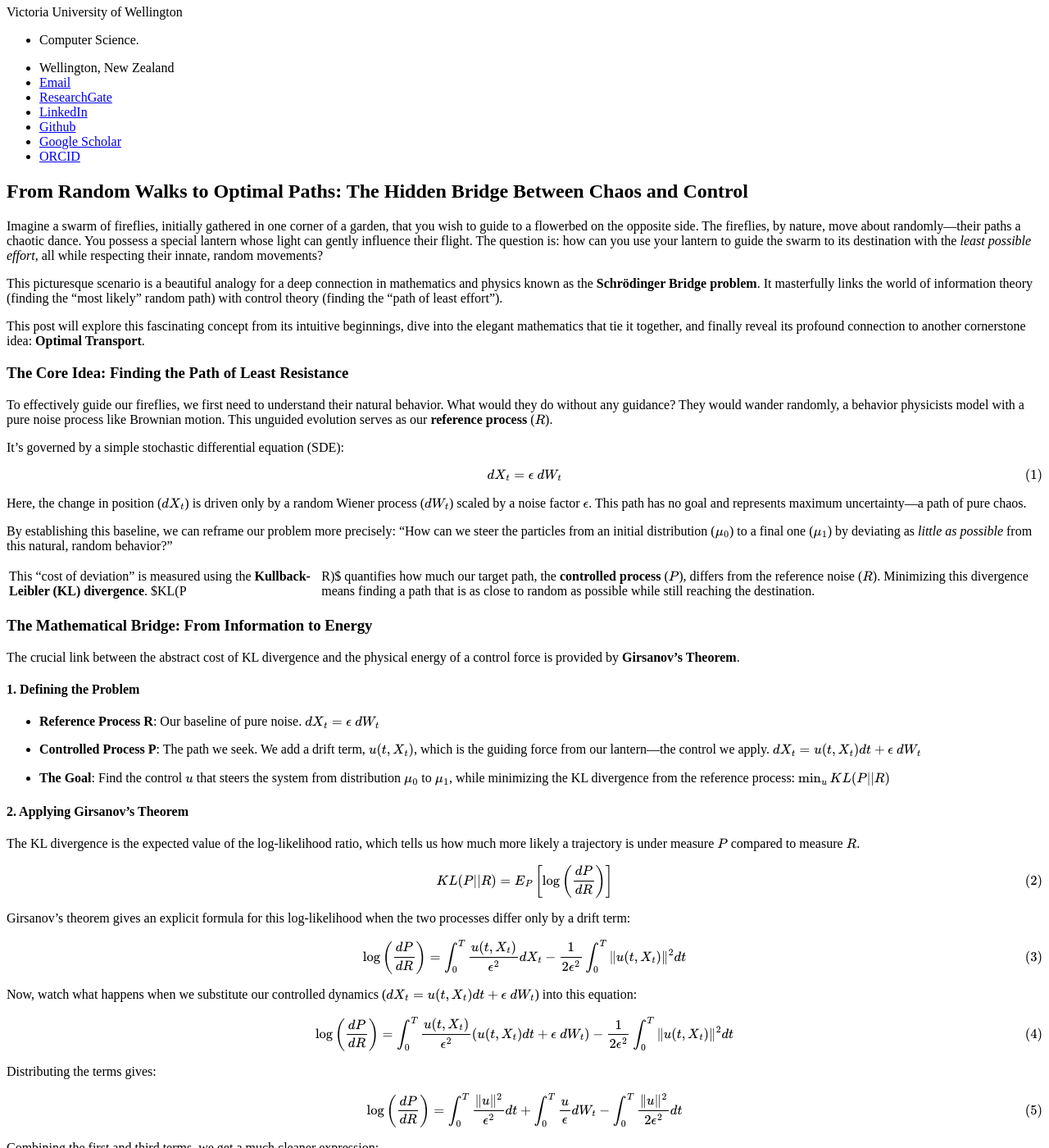
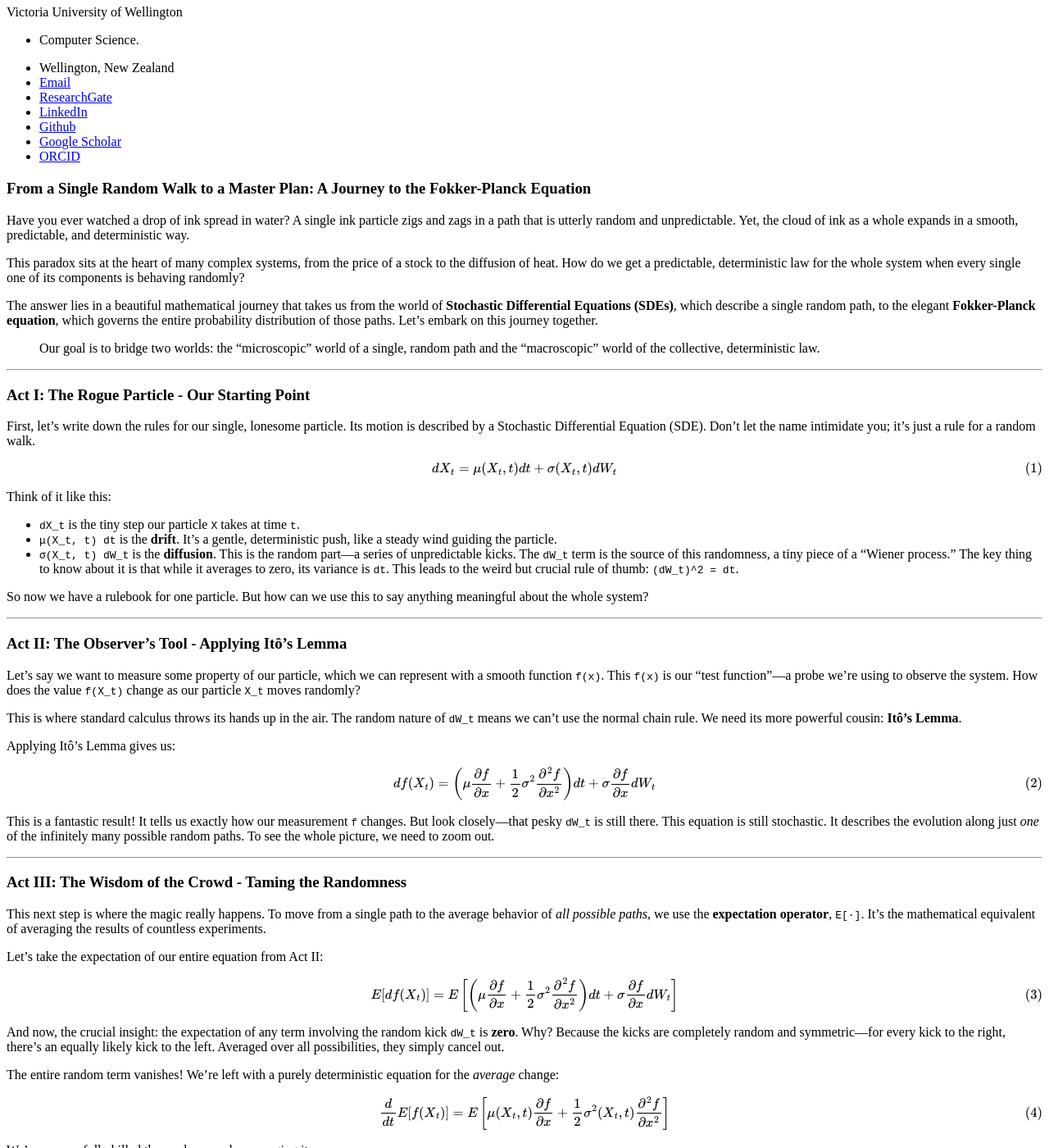
Before and after one commit to LiangXu123/LiangXu123.github.io, a Jekyll site: the page built from blogs/fk/static/fk.md, in a window 1280 px wide and 1400 px high, scrolled down 248 px. Shown: the whole window at 82% size. Built offline with Jekyll 4.4.1, drawn with Linux system fonts in a browser that asks for light colours; our own code applies the rules of GitHub Pages for plain Markdown files; formulas are drawn with MathJax 3; some of the changed text lies outside the part shown.

Commit message:
add blogs

```diff
--- a/blogs/fk/static/fk.md
+++ b/blogs/fk/static/fk.md
@@ -1,156 +1,103 @@
-## From Random Walks to Optimal Paths: The Hidden Bridge Between Chaos and Control
+# From a Single Random Walk to a Master Plan: A Journey to the Fokker-Planck Equation
 
-Imagine a swarm of fireflies, initially gathered in one corner of a garden, that you wish to guide to a flowerbed on the opposite side. The fireflies, by nature, move about randomly—their paths a chaotic dance. You possess a special lantern whose light can gently influence their flight. The question is: how can you use your lantern to guide the swarm to its destination with the *least possible effort*, all while respecting their innate, random movements?
+Have you ever watched a drop of ink spread in water? A single ink particle zigs and zags in a path that is utterly random and unpredictable. Yet, the cloud of ink as a whole expands in a smooth, predictable, and deterministic way.
 
-This picturesque scenario is a beautiful analogy for a deep connection in mathematics and physics known as the **Schrödinger Bridge problem**. It masterfully links the world of information theory (finding the "most likely" random path) with control theory (finding the "path of least effort").
+This paradox sits at the heart of many complex systems, from the price of a stock to the diffusion of heat. How do we get a predictable, deterministic law for the whole system when every single one of its components is behaving randomly?
 
-This post will explore this fascinating concept from its intuitive beginnings, dive into the elegant mathematics that tie it together, and finally reveal its profound connection to another cornerstone idea: **Optimal Transport**.
+The answer lies in a beautiful mathematical journey that takes us from the world of **Stochastic Differential Equations (SDEs)**, which describe a single random path, to the elegant **Fokker-Planck equation**, which governs the entire probability distribution of those paths. Let's embark on this journey together.
 
-### The Core Idea: Finding the Path of Least Resistance
+> Our goal is to bridge two worlds: the "microscopic" world of a single, random path and the "macroscopic" world of the collective, deterministic law.
 
-To effectively guide our fireflies, we first need to understand their natural behavior. What would they do without any guidance? They would wander randomly, a behavior physicists model with a pure noise process like Brownian motion. This unguided evolution serves as our **reference process** ($R$).
+***
 
-It's governed by a simple stochastic differential equation (SDE):
+### Act I: The Rogue Particle - Our Starting Point
 
-$$dX_t = \epsilon \ dW_t$$
+First, let's write down the rules for our single, lonesome particle. Its motion is described by a Stochastic Differential Equation (SDE). Don't let the name intimidate you; it's just a rule for a random walk.
 
-Here, the change in position ($dX_t$) is driven only by a random Wiener process ($dW_t$) scaled by a noise factor $\epsilon$. This path has no goal and represents maximum uncertainty—a path of pure chaos.
+$$dX_t = \mu(X_t, t) dt + \sigma(X_t, t) dW_t$$
 
-By establishing this baseline, we can reframe our problem more precisely: "How can we steer the particles from an initial distribution ($\mu_0$) to a final one ($\mu_1$) by deviating as *little as possible* from this natural, random behavior?"
+Think of it like this:
+*   `dX_t` is the tiny step our particle `X` takes at time `t`.
+*   `μ(X_t, t) dt` is the **drift**. It's a gentle, deterministic push, like a steady wind guiding the particle.
+*   `σ(X_t, t) dW_t` is the **diffusion**. This is the random part—a series of unpredictable kicks. The `dW_t` term is the source of this randomness, a tiny piece of a "Wiener process." The key thing to know about it is that while it averages to zero, its variance is `dt`. This leads to the weird but crucial rule of thumb: `(dW_t)^2 = dt`.
 
-This "cost of deviation" is measured using the **Kullback-Leibler (KL) divergence**. $KL(P || R)$ quantifies how much our target path, the **controlled process** ($P$), differs from the reference noise ($R$). Minimizing this divergence means finding a path that is as close to random as possible while still reaching the destination.
+So now we have a rulebook for one particle. But how can we use this to say anything meaningful about the whole system?
 
-### The Mathematical Bridge: From Information to Energy
+***
 
-The crucial link between the abstract cost of KL divergence and the physical energy of a control force is provided by **Girsanov's Theorem**.
+### Act II: The Observer's Tool - Applying Itô's Lemma
 
-#### 1. Defining the Problem
+Let's say we want to measure some property of our particle, which we can represent with a smooth function `f(x)`. This `f(x)` is our "test function"—a probe we're using to observe the system. How does the value `f(X_t)` change as our particle `X_t` moves randomly?
 
-*   **Reference Process R**: Our baseline of pure noise.
-    $$dX_t = \epsilon \ dW_t$$
+This is where standard calculus throws its hands up in the air. The random nature of `dW_t` means we can't use the normal chain rule. We need its more powerful cousin: **Itô's Lemma**.
 
-*   **Controlled Process P**: The path we seek. We add a drift term, $u(t, X_t)$, which is the guiding force from our lantern—the control we apply.
-    $$dX_t = u(t, X_t)dt + \epsilon \ dW_t$$
+Applying Itô's Lemma gives us:
 
-*   **The Goal**: Find the control $u$ that steers the system from distribution $\mu_0$ to $\mu_1$, while minimizing the KL divergence from the reference process:
-    $$\min_{u} KL(P || R)$$
+$$df(X_t) = \left( \mu \frac{\partial f}{\partial x} + \frac{1}{2} \sigma^2 \frac{\partial^2 f}{\partial x^2} \right) dt + \sigma \frac{\partial f}{\partial x} dW_t$$
 
-#### 2. Applying Girsanov's Theorem
+This is a fantastic result! It tells us exactly how our measurement `f` changes. But look closely—that pesky `dW_t` is still there. This equation is still stochastic. It describes the evolution along just *one* of the infinitely many possible random paths. To see the whole picture, we need to zoom out.
 
-The KL divergence is the expected value of the log-likelihood ratio, which tells us how much more likely a trajectory is under measure $P$ compared to measure $R$.
+***
 
-$$KL(P || R) = E_P \left[ \log \left( \frac{dP}{dR} \right) \right]$$
+### Act III: The Wisdom of the Crowd - Taming the Randomness
 
-Girsanov's theorem gives an explicit formula for this log-likelihood when the two processes differ only by a drift term:
+This next step is where the magic really happens. To move from a single path to the average behavior of *all possible paths*, we use the **expectation operator**, `E[·]`. It's the mathematical equivalent of averaging the results of countless experiments.
 
-$$\log\left(\frac{dP}{dR}\right) = \int_0^T \frac{u(t, X_t)}{\epsilon^2} dX_t - \frac{1}{2\epsilon^2} \int_0^T \|u(t, X_t)\|^2 dt$$
+Let's take the expectation of our entire equation from Act II:
 
-Now, watch what happens when we substitute our controlled dynamics ($dX_t = u(t, X_t)dt + \epsilon \ dW_t$) into this equation:
+$$E[df(X_t)] = E\left[ \left( \mu \frac{\partial f}{\partial x} + \frac{1}{2} \sigma^2 \frac{\partial^2 f}{\partial x^2} \right) dt + \sigma \frac{\partial f}{\partial x} dW_t \right]$$
 
-$$\log\left(\frac{dP}{dR}\right) = \int_0^T \frac{u(t, X_t)}{\epsilon^2} ( u(t, X_t)dt + \epsilon \ dW_t ) - \frac{1}{2\epsilon^2} \int_0^T \|u(t, X_t)\|^2 dt$$
+And now, the crucial insight: the expectation of any term involving the random kick `dW_t` is **zero**. Why? Because the kicks are completely random and symmetric—for every kick to the right, there's an equally likely kick to the left. Averaged over all possibilities, they simply cancel out.
 
-Distributing the terms gives:
+The entire random term vanishes! We're left with a purely deterministic equation for the *average* change:
 
-$$\log\left(\frac{dP}{dR}\right) = \int_0^T \frac{\|u\|^2}{\epsilon^2} dt + \int_0^T \frac{u}{\epsilon} dW_t - \int_0^T \frac{\|u\|^2}{2\epsilon^2} dt$$
+$$\frac{d}{dt}E[f(X_t)] = E\left[ \mu(X_t, t) \frac{\partial f}{\partial x} + \frac{1}{2} \sigma^2(X_t, t) \frac{\partial^2 f}{\partial x^2} \right]$$
 
-Combining the first and third terms, we get a much cleaner expression:
+We've successfully killed the randomness by averaging it away.
 
-$$\log\left(\frac{dP}{dR}\right) = \frac{1}{2\epsilon^2} \int_0^T \|u(t, X_t)\|^2 dt + \int_0^T \frac{u(t, X_t)}{\epsilon} dW_t$$
+***
 
-#### 3. Calculating the Expectation
+### Act IV: The Rosetta Stone - Connecting Averages to Probability
 
-The final step is to take the expectation under the measure $P$, as required by the definition of KL divergence:
+This is great, but we have an equation for the *average* of `f`, not an equation for the *probability density function (PDF)*, `p(x,t)`, which is our ultimate prize. The PDF is the function that tells us the likelihood of finding the particle at position `x` at time `t`.
 
-$$KL(P || R) = E_P \left[ \frac{1}{2\epsilon^2} \int_0^T \|u\|^2 dt + \int_0^T \frac{u}{\epsilon} dW_t \right]$$
+So, how do we connect the two? We use the formal definition of expectation, which acts as our Rosetta Stone:
 
-Using the linearity of expectation, we can split this:
+> The expected value of any function `g` of a random variable `X_t` is the integral of `g(x)` weighted by the probability `p(x,t)`.
+>
+> $$E[g(X_t)] = \int_{-\infty}^{\infty} g(x) p(x,t) dx$$
 
-$$KL(P || R) = E_P \left[ \frac{1}{2\epsilon^2} \int_0^T \|u\|^2 dt \right] + E_P \left[ \int_0^T \frac{u}{\epsilon} dW_t \right]$$
+Let's apply this definition to both sides of our deterministic equation from Act III.
 
-This is the critical insight:
-*   The first term is the expected "energy" of our control signal—the total effort of our lantern.
-*   The second term is the expectation of an Itô integral. A key property of Itô integrals is that (under suitable conditions) their expectation is **zero**. The random fluctuations average out to nothing.
+*   **On the Left-Hand Side:**
+    $\frac{d}{dt}E[f(X_t)] = \int f(x) \frac{\partial p(x,t)}{\partial t} dx$
 
-This leaves us with the stunning result:
+*   **On the Right-Hand Side:**
+    $E[\dots] = \int \left( \mu(x,t) \frac{\partial f}{\partial x} + \frac{1}{2} \sigma^2(x,t) \frac{\partial^2 f}{\partial x^2} \right) p(x,t) dx$
 
-$$KL(P || R) = E_P \left[ \frac{1}{2\epsilon^2} \int_0^T \|u(t, X_t)\|^2 dt \right]$$
+Setting them equal, we now have a single, unified integral equation. We are so close!
 
-This derivation reveals that minimizing the abstract KL divergence is *mathematically identical* to solving a tangible stochastic optimal control problem: minimizing the expected energy of the control, subject to the system's dynamics and boundary conditions. **Finding the "most probable random path" is the same as finding the path of "least energy."**
+***
 
----
+### The Final Move: Unveiling the Master Equation
 
-### The Next Connection: From Noisy Paths to Optimal Transport
+Our current equation is a bit awkward. All the derivatives are on our arbitrary test function `f`. We need them to be on `p` instead. The final trick is a classic mathematical tool: **integration by parts**.
 
-Now, let's ask a new question: What happens when the randomness $\epsilon$ is very small? The fireflies' flight becomes less chaotic. This is where we discover a connection to **Optimal Transport (OT)**.
+By applying integration by parts to the right-hand side, we can shift the derivatives from `f` over to the terms involving `p`. It's a bit of algebraic housekeeping, but the result is profound. After the dust settles, we get:
 
-#### A Tale of Two Formulations: Understanding Optimal Transport
+$$\int f(x) \frac{\partial p}{\partial t} dx = \int f(x) \left( - \frac{\partial}{\partial x}[\mu p] + \frac{1}{2} \frac{\partial^2}{\partial x^2}[\sigma^2 p] \right) dx$$
 
-The core idea of OT is finding the cheapest way to move a pile of material from one configuration to another. This problem has two beautiful, equivalent mathematical formulations.
+Now, think about this. This equation must be true for *any* smooth test function `f(x)` we could possibly choose. The only way this is possible is if the expressions multiplying `f(x)` inside each integral are identical.
 
-##### 1. The Static View: The Monge-Kantorovich Formulation
+And so, by simply equating those terms, we arrive at our destination.
 
-The classic approach finds an optimal **transport plan**, $\gamma(x, y)$, which describes how much mass moves from a starting point $x$ to a destination $y$. This gives us the **Monge-Kantorovich formula** for the squared Wasserstein-2 distance (the OT cost):
+### The Answer: The Fokker-Planck Equation
 
-$$W_2^2(\mu_0, \mu_1) = \min_{\gamma \in \Pi(\mu_0, \mu_1)} \int_{\mathbb{R}^d \times \mathbb{R}^d} \|x - y\|^2 d\gamma(x, y)$$
+$$\frac{\partial p(x,t)}{\partial t} = - \frac{\partial}{\partial x}[\mu(x,t)p(x,t)] + \frac{1}{2} \frac{\partial^2}{\partial x^2}[\sigma^2(x,t)p(x,t)]$$
 
-This is a **static** formulation. It gives you a complete plan of what goes where, but it doesn't describe the journey itself.
+Here it is. A deterministic partial differential equation, born from a purely stochastic process. It describes the "flow" of probability over time. The `μ` term acts like a current, and the `σ` term acts like diffusion. It is the master plan for our entire cloud of particles.
 
-##### 2. The Dynamic View: The Benamou-Brenier Formulation
+*   **In Diffusion Models**, this equation is the engine that drives a data distribution towards simple noise and, more importantly, provides the theoretical foundation for the reverse process that generates art from that noise. 🎨
+*   **In Schrödinger Bridges**, this equation and its relatives form a system that finds the most efficient possible way to transform one probability distribution into another, a problem with deep implications in control theory and optimal transport.
 
-A more recent approach, framed in fluid dynamics, seeks a time-varying **velocity field**, $v_t(x)$, that describes the flow of particles over time. The OT cost is the minimum kinetic energy of this flow:
-
-$$\min_{v, \rho} \frac{1}{2} \int_0^T \int_{\mathbb{R}^d} \rho_t(x) \|v_t(x)\|^2 dx dt$$
-
-This minimization is subject to a mass conservation constraint called the **continuity equation**:
-
-$$\frac{\partial \rho_t}{\partial t} + \nabla \cdot (\rho_t v_t) = 0 \quad \quad \text{(OT Dynamics)}$$
-
-This is a **dynamic** formulation. It asks, "How does it get there?" and provides the continuous path. It is this dynamic view that connects directly to the Schrödinger Bridge.
-
----
-
-### The Convergence: The Limit as Noise Vanishes ($\epsilon \to 0$)
-
-The final link is forged when we analyze the **scaled** Schrödinger Bridge problem by minimizing $2\epsilon^2 \cdot KL(P || R)$ and see what happens as the noise $\epsilon$ vanishes.
-
-**The Scaled SB Problem:**
-
-$$\min_{u} \left( 2\epsilon^2 \cdot E \left[ \frac{1}{2\epsilon^2} \int_0^T \|u\|^2 dt \right] \right) = \min_{u} E \left[ \int_0^T \|u\|^2 dt \right]$$
-
-Let's see how each part converges.
-
-**Step 1: The Dynamics Converge**
-
-In the Schrödinger Bridge dynamics ($dX_t = u(t, X_t)dt + \epsilon dW_t$), the stochastic term $\epsilon dW_t$ vanishes as $\epsilon \to 0$. The dynamics become deterministic:
-
-$$\lim_{\epsilon \to 0} dX_t = u(t, X_t)dt$$
-
-In this limit, the control field $u$ *is* the velocity field $v$.
-
-**Step 2: The Cost Converges**
-
-In the scaled cost function, the expectation $E[\cdot]$ over random paths becomes an integral over space weighted by the particle density $\rho_t(x)$, because the paths are no longer random. The cost function transforms perfectly:
-
-$$\lim_{\epsilon \to 0} E \left[ \frac{1}{2} \int_0^T \|u(t, X_t)\|^2 dt \right] = \frac{1}{2} \int_0^T \left( \int_{\mathbb{R}^d} \rho_t(x) \|v_t(x)\|^2 dx \right) dt$$
-
-This is **identical** to the Optimal Transport kinetic energy cost.
-
-**Step 3: The Density Dynamics Converge**
-
-The density $\rho_t$ of the Schrödinger Bridge process evolves according to the **Fokker-Planck equation**:
-
-$$\frac{\partial \rho_t}{\partial t} = - \nabla \cdot (\rho_t u_t) + \frac{\epsilon^2}{2} \Delta \rho_t$$
-
-As $\epsilon \to 0$, the diffusion term disappears, leaving:
-
-$$\frac{\partial \rho_t}{\partial t} = - \nabla \cdot (\rho_t v_t) \quad \implies \quad \frac{\partial \rho_t}{\partial t} + \nabla \cdot (\rho_t v_t) = 0$$
-
-This is precisely the **continuity equation** from Optimal Transport.
-
-### Final Conclusion
-
-We've traveled from an intuitive problem of guiding fireflies to a profound mathematical identity. As the noise in the system vanishes, every component of the Schrödinger Bridge problem elegantly converges to its counterpart in the dynamic formulation of Optimal Transport.
-
-$$\lim_{\epsilon \to 0} \left( \min_{u} 2\epsilon^2 \cdot KL(P || R) \right) = W_2^2(\mu_0, \mu_1)$$
-
-The Schrödinger Bridge can be understood as an "entropic" or "noisy" version of Optimal Transport. It beautifully demonstrates that the path of **least resistance** for a cloud of random particles is, in the limit, the same as the path of **least effort** for a deterministic flow. This deep connection not only provides theoretical insight but also drives practical innovation in fields from generative AI to computational biology.
+We started with a single, random walker and, through a series of logical steps, derived the universal law that governs the entire ensemble. It's a stunning example of how we can find predictability and order hidden within the heart of randomness.
```
